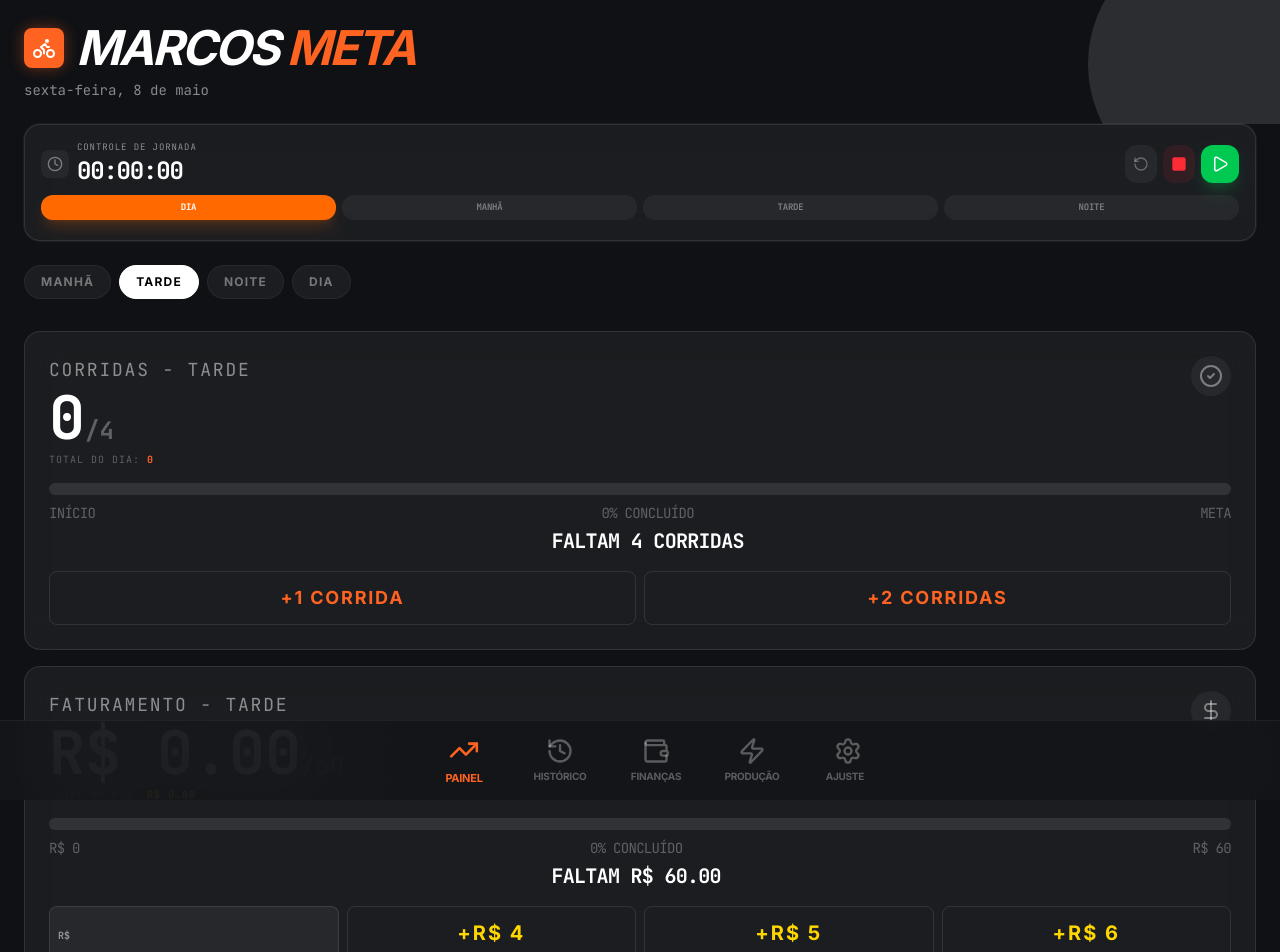
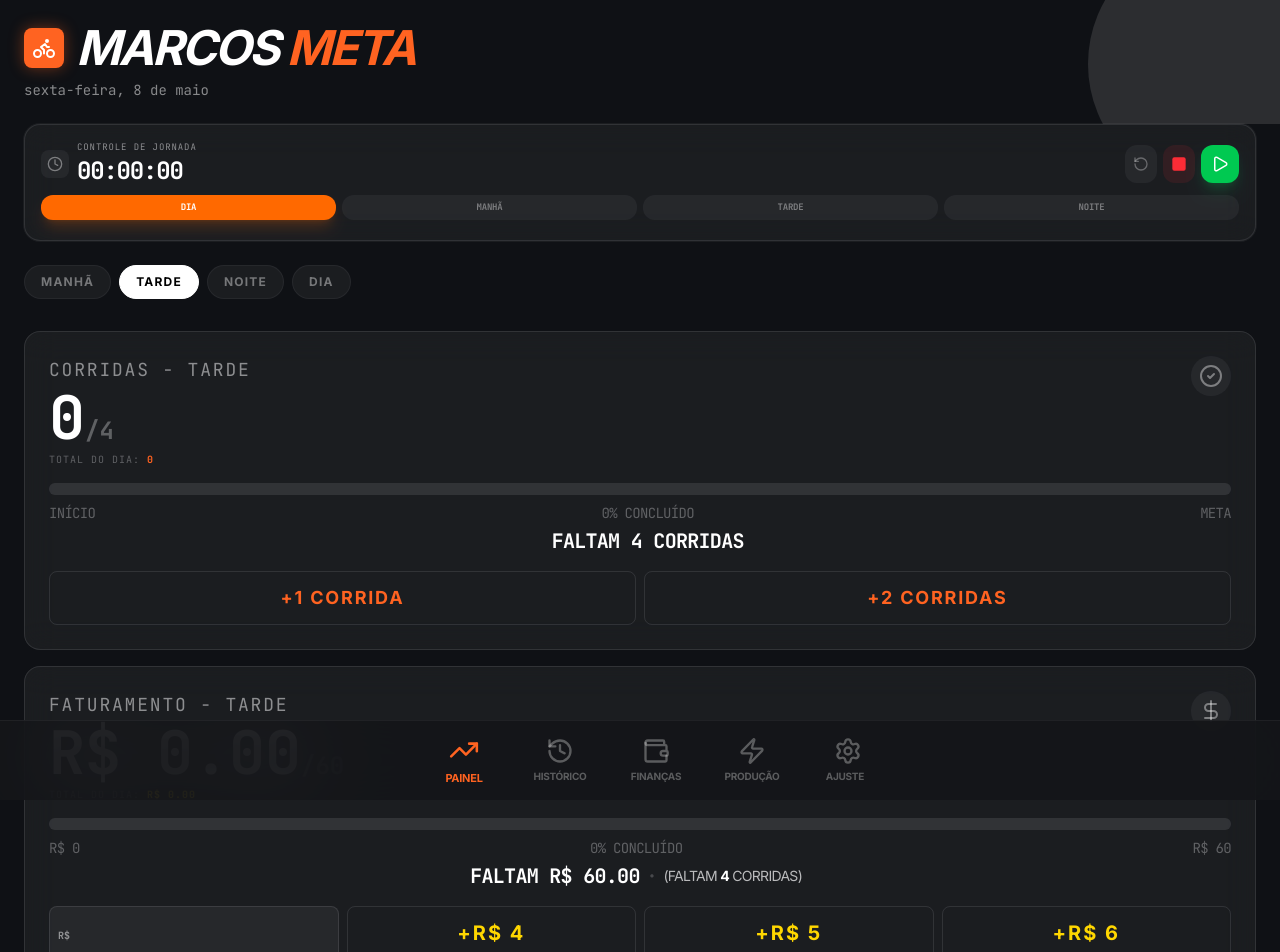
Before and after one commit to marcos150691/registrocorridas, a React (Vite) app: page / in a window 1280 px wide. Shown: the top 952 px of the page. Built offline with nearby package versions, Linux system fonts and the light colour scheme; grey boxes are pictures that could not be loaded.

Commit message:
feat: add trip count progress to goal dashboard
Include real-time trip count tracking alongside financial goals to provide better visibility into daily targets. Also updated the project banner image in README.

```diff
--- a/src/App.tsx
+++ b/src/App.tsx
@@ -1700,7 +1700,7 @@ export default function App() {
                           </button>
                         )}
                       </div>
-                      <div className="mt-1">
+                      <div className="mt-1 flex flex-col items-center gap-1 sm:flex-row sm:gap-2">
                         {targetValue < targetValueGoal ? (
                           <span className="text-white font-bold text-xl">
                             Faltam R$ {(targetValueGoal - targetValue).toFixed(2)}
@@ -1708,6 +1708,16 @@ export default function App() {
                         ) : (
                           <span className="text-green-500 font-bold">Meta Batida! (+R$ {(targetValue - targetValueGoal).toFixed(2)})</span>
                         )}
+                        <span className="text-white/20 hidden sm:inline">•</span>
+                        <div className="text-xs sm:text-sm font-sans">
+                          {targetCount < targetCountGoal ? (
+                            <span className="text-white/70">
+                              (Faltam <span className="text-white font-bold">{targetCountGoal - targetCount}</span> corridas)
+                            </span>
+                          ) : (
+                            <span className="text-green-500/80 font-bold">(Meta de corridas batida!)</span>
+                          )}
+                        </div>
                       </div>
                     </div>
                     <span>R$ {state.settings.enableShiftTracking ? todayStats.currentShiftGoal.valueGoal : currentGoal.valueGoal}</span>
```
Also changed, not shown: 1 other file (tests, documents, lock files or other folders).
